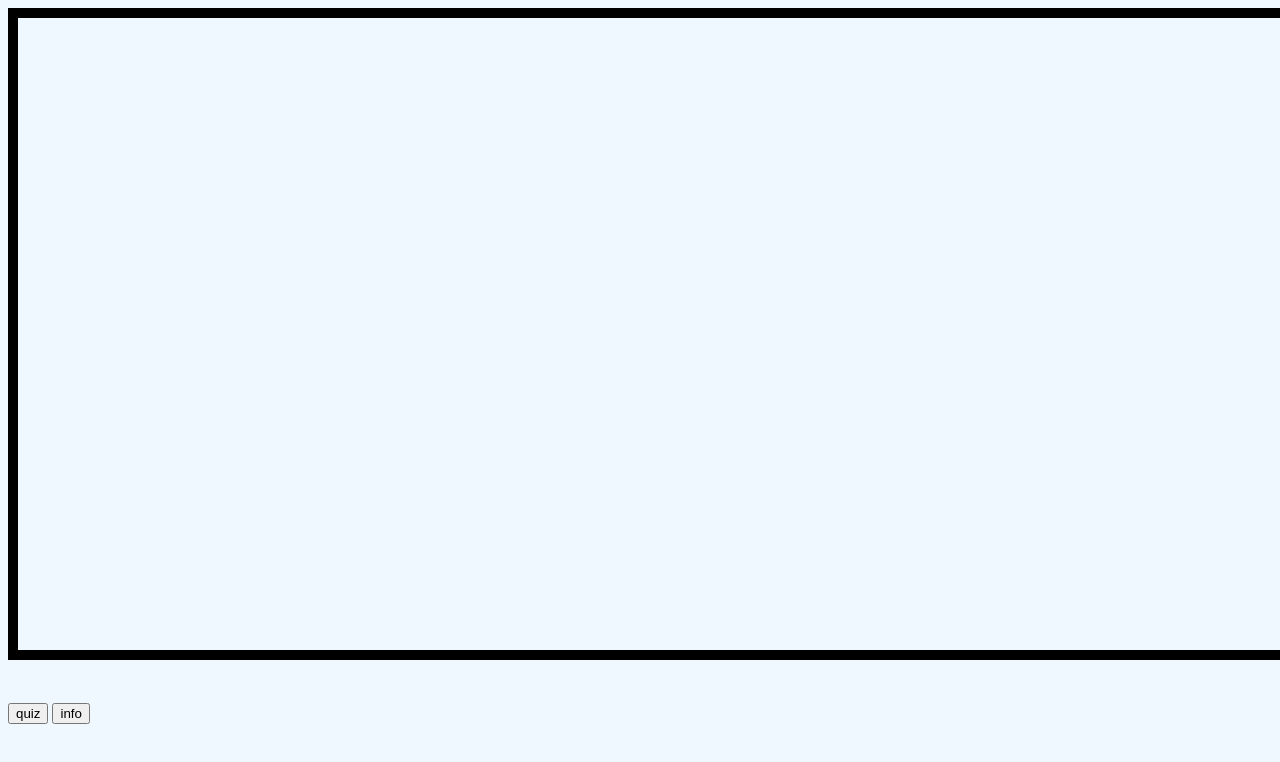
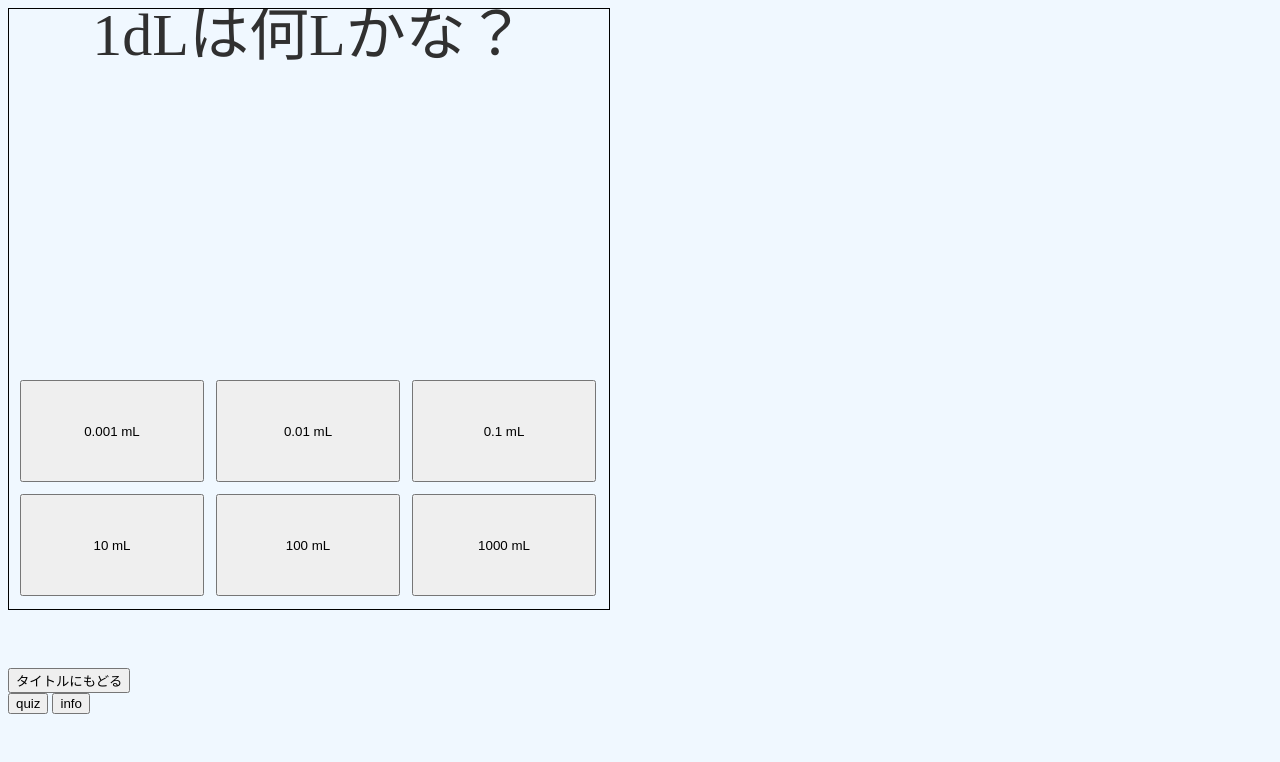
Before and after one commit to tomo-pragmatic/web-learning, a plain HTML site: page index.html in a window 1280 px wide. Both pictures are taken after a click on the button "quiz". Drawn offline with nearby package versions, Linux system fonts and the light colour scheme.

Commit message:
modified.

```diff
--- a/css/style.css
+++ b/css/style.css
@@ -1,6 +1,6 @@
 @font-face {
   font-family: ap;
-  src: url(C:/Users/tomo/Desktop/tech/web/web-quiz/fonts/AP.ttf);
+  src: url(C:/Users/tomo/Desktop/tech/web/web-learning/fonts/AP.ttf);
 }
 
 .wrap-layer {
@@ -15,10 +15,14 @@
   position: absolute;
 }
 
+.wrap-layer > button {
+  position: absolute;
+}
+
 #canvas-quiz {
-    border: 10px solid black;
+    border: 1px solid black;
 }
 
 #canvas-info {
-    border: 10px solid green;;
+    border: 1px solid green;;
 }
--- a/index.html
+++ b/index.html
@@ -9,7 +9,15 @@
 <div id="base" class="wrap-layer">
     <canvas id="canvas-quiz"></canvas>
     <canvas id="canvas-info"></canvas>
+    <button id="option1">0.001</button>
+    <button id="option2">0.01</button>
+    <button id="option3">0.1</button>
+    <button id="option4">10</button>
+    <button id="option5">100</button>
+    <button id="option6">1000</button>
+    <button id="to-next">つぎの問題</button>
 </div>
+<button id="to-title">タイトルにもどる</button><br>
 <button id="button-quiz">quiz</button>
 <button id="button-info">info</button>
 <script type="text/javascript" src="js/script.js"?date=20200316></script>
--- a/js/script.js
+++ b/js/script.js
@@ -2,17 +2,119 @@ const CANVAS_QUIZ = 'canvas-quiz';
 const CANVAS_INFO = 'canvas-info';
 
 var quiz, info;
+var option1, option2, option3, option4, option5, option6;
+var toNext;
 
 function changeLayer(front) {
   if (front == 'quiz') {
     quiz.style.zIndex = 1;
+    option1.style.zIndex = 2;
+    option2.style.zIndex = 2;
+    option3.style.zIndex = 2;
+    option4.style.zIndex = 2;
+    option5.style.zIndex = 2;
+    option6.style.zIndex = 2;
     info.style.zIndex = 0;
+    toNext.style.zIndex = 0;
   } else {
     info.style.zIndex = 1;
+    toNext.style.zIndex = 2;
     quiz.style.zIndex = 0;
+    option1.style.zIndex = 0;
+    option2.style.zIndex = 0;
+    option3.style.zIndex = 0;
+    option4.style.zIndex = 0;
+    option5.style.zIndex = 0;
+    option6.style.zIndex = 0;
   }
 }
 
+
+function numToPxString(num) {
+  return (num.toString() + 'px');
+}
+
+function arrange() {
+  base = document.getElementById('base');
+  quiz = document.getElementById('canvas-quiz');
+  info = document.getElementById('canvas-info');
+
+  width = Math.min(base.clientWidth, 600);
+  quiz.width = width;
+  info.width = width;
+
+  height = width * 1.0;
+  base.style.height = numToPxString(height * 1.1);
+  quiz.height = height;
+  info.height = height;
+
+  cxq = quiz.getContext('2d');
+  cxq.fillStyle = 'aliceblue';
+  cxq.fillRect(0, 0, quiz.width, quiz.height);
+  cxi = info.getContext('2d');
+  cxi.fillStyle = 'aliceblue';
+  cxi.fillRect(0, 0, info.width, info.height);
+
+  option1 = document.getElementById('option1');
+  option2 = document.getElementById('option2');
+  option3 = document.getElementById('option3');
+  option4 = document.getElementById('option4');
+  option5 = document.getElementById('option5');
+  option6 = document.getElementById('option6');
+  toNext  = document.getElementById('to-next');
+
+  const MARGIN_RATE = 0.02;
+  margin = width * MARGIN_RATE;
+  buttonWidth = (width - margin * 4) / 3;
+  buttonHeight = (height * 0.4 - margin * 3) / 2;
+
+  option1.style.top = numToPxString(height * 0.6 + margin);
+  option2.style.top = numToPxString(height * 0.6 + margin);
+  option3.style.top = numToPxString(height * 0.6 + margin);
+  option1.style.left = numToPxString(margin);
+  option2.style.left = numToPxString(margin * 2 + buttonWidth);
+  option3.style.left = numToPxString(margin * 3 + buttonWidth * 2);
+  option1.style.width = numToPxString(buttonWidth);
+  option2.style.width = numToPxString(buttonWidth);
+  option3.style.width = numToPxString(buttonWidth);
+  option1.style.height = numToPxString(buttonHeight);
+  option2.style.height = numToPxString(buttonHeight);
+  option3.style.height = numToPxString(buttonHeight);
+  option4.style.top = numToPxString(height * 0.6 + buttonHeight + margin * 2);
+  option5.style.top = numToPxString(height * 0.6 + buttonHeight + margin * 2);
+  option6.style.top = numToPxString(height * 0.6 + buttonHeight + margin * 2);
+  option4.style.left = numToPxString(margin);
+  option5.style.left = numToPxString(margin * 2 + buttonWidth);
+  option6.style.left = numToPxString(margin * 3 + buttonWidth * 2);
+  option4.style.width = numToPxString(buttonWidth);
+  option5.style.width = numToPxString(buttonWidth);
+  option6.style.width = numToPxString(buttonWidth);
+  option4.style.height = numToPxString(buttonHeight);
+  option5.style.height = numToPxString(buttonHeight);
+  option6.style.height = numToPxString(buttonHeight);
+  toNext.style.top = numToPxString(height * 0.7 + margin);
+  toNext.style.left = numToPxString(margin * 2 + buttonWidth);
+  toNext.style.width = numToPxString(buttonWidth);
+  toNext.style.height = numToPxString(buttonHeight);
+}
+
+function createQuiz(beforeUnit, afterUnit) {
+  option1.innerHTML = '0.001 ' + afterUnit;
+  option2.innerHTML = '0.01 ' + afterUnit;
+  option3.innerHTML = '0.1 ' + afterUnit;
+  option4.innerHTML = '10 ' + afterUnit;
+  option5.innerHTML = '100 ' + afterUnit;
+  option6.innerHTML = '1000 ' + afterUnit;
+}
+
+function drawText(canvas, text) {
+  ctx = canvas.getContext('2d');
+  ctx.fillStyle='#303030';
+  ctx.font='60px "Yu Gothic"';
+  ctx.textAlign='center';
+  ctx.textBaseline='top';
+  ctx.fillText(text, canvas.width/2, 0);
+}
 
 function drawChara(context, imagePath, x, y, width) {
   chara = new Image();
@@ -41,20 +143,13 @@ function createResult() {
 }
 
 /* initialize at page load. */
-base = document.getElementById('base');
-quiz = document.getElementById('canvas-quiz');
-info = document.getElementById('canvas-info');
-
-w = base.clientWidth;
-quiz.width = w;
-info.width = w;
-quiz.height = w * 0.5;
-info.height = w * 0.5;
-base.style.height = ((w * 0.55).toString(10) + "px");
+arrange();
 
 window.onload = function() {
   $('#button-quiz').on('click', function() {
     // alert("quizクリックされました");
+    createQuiz('L','mL');
+    drawText(quiz, '1dLは何Lかな？');
     changeLayer('quiz');
   });
 
```
